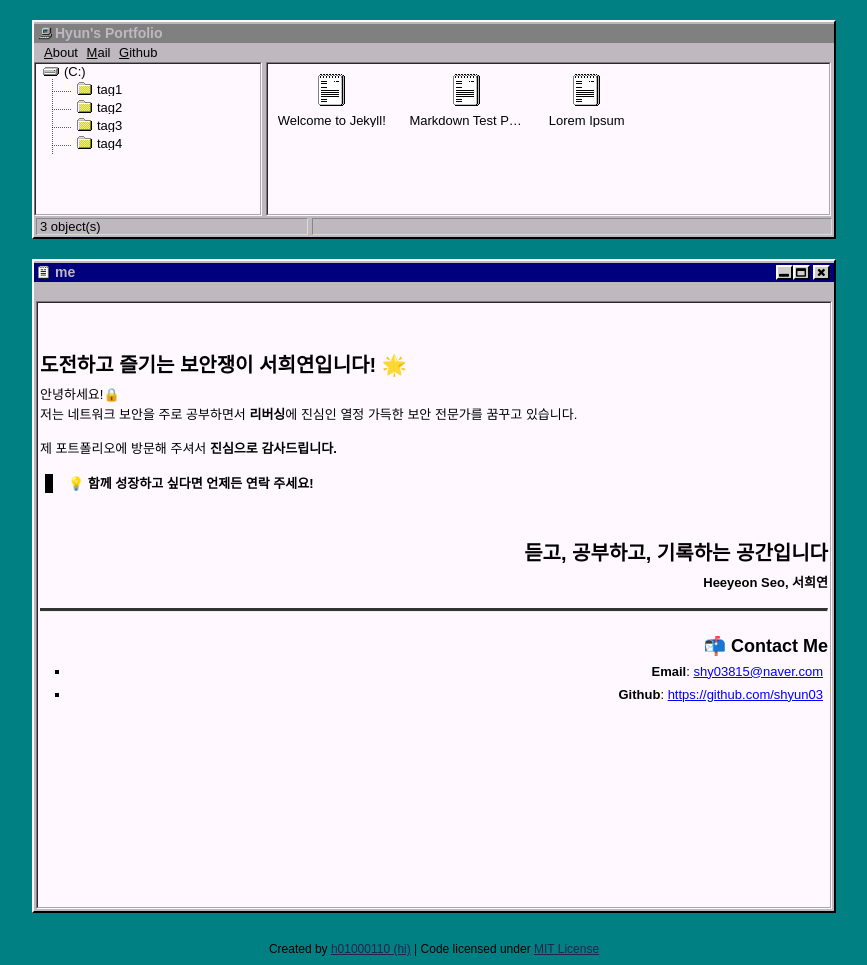
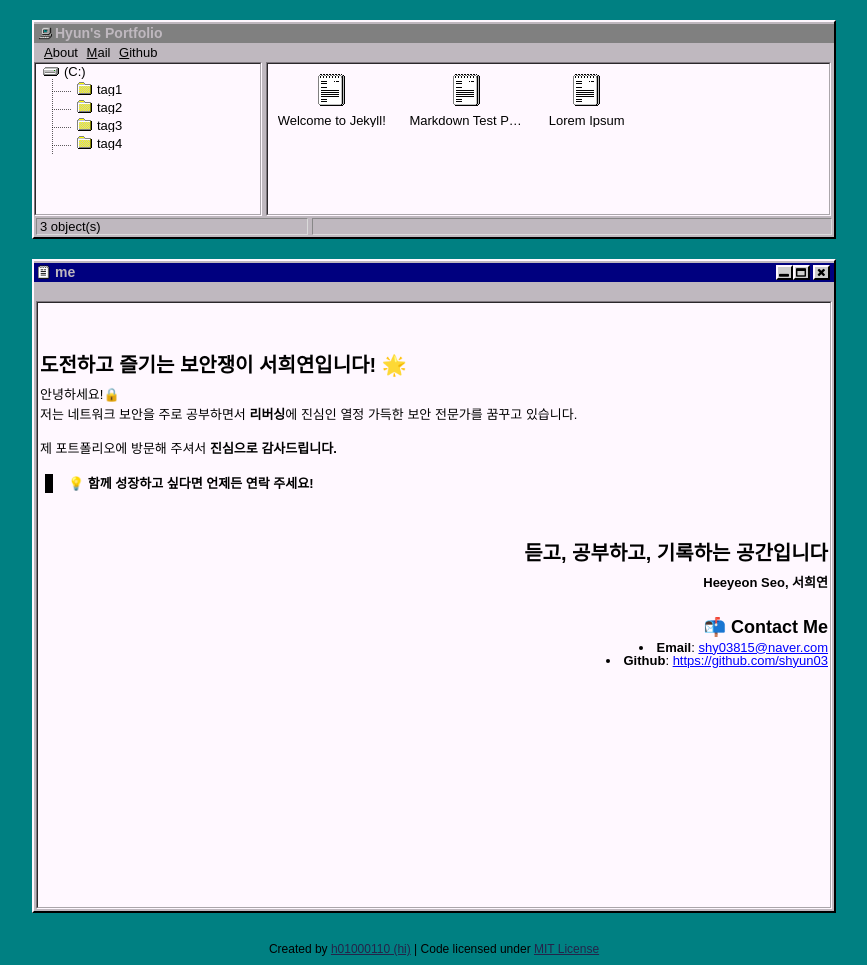
Before and after one commit to shyun03/shyun03.github.io, a Jekyll site: the page built from me/index.md, in a window 1280 px wide. Shown: the whole page, without its empty margins (206-1073 px from the left). Built offline with Jekyll 4.4.1, drawn with Linux system fonts in a browser that asks for light colours.

Commit message:
Update donate.html

```diff
--- a/_includes/donate.html
+++ b/_includes/donate.html
@@ -2,11 +2,8 @@
 	<h1>듣고, 공부하고, 기록하는 공간입니다</h1>
 	<p><strong>Heeyeon Seo, 서희연</strong></p>
 
-	<hr>
-
 	<h2>📬 Contact Me</h2>
-	<ul sytle="list-style: none; padding: 0;">
 	  <li><strong>Email</strong>: <a href="mailto:shy03815@naver.com">shy03815@naver.com</a></li>
 	  <li><strong>Github</strong>: <a href="https://github.com/shyun03" target="_blank">https://github.com/shyun03</a></li>
-	</ul>
+
   </div>
```
